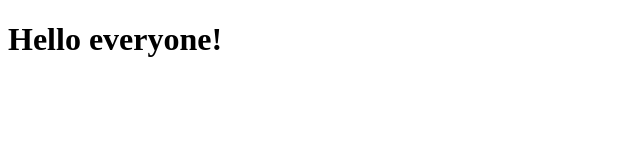
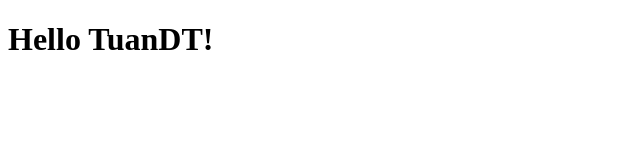
Before and after one commit to tuanbl95/remote-mweb, a plain HTML site: page index.html in a window 1280 px wide. Shown: the whole page, without its empty margins (0-640 px from the left). Drawn offline with Linux system fonts and the light colour scheme.

Commit message:
fix index.html

```diff
--- a/index.html
+++ b/index.html
@@ -1,6 +1,6 @@
 <!DOCTYPE html>
 <html>
 <body>
-	<h1>Hello everyone!</h1>
+	<h1>Hello TuanDT!</h1>
 </body>
 <html>
```
